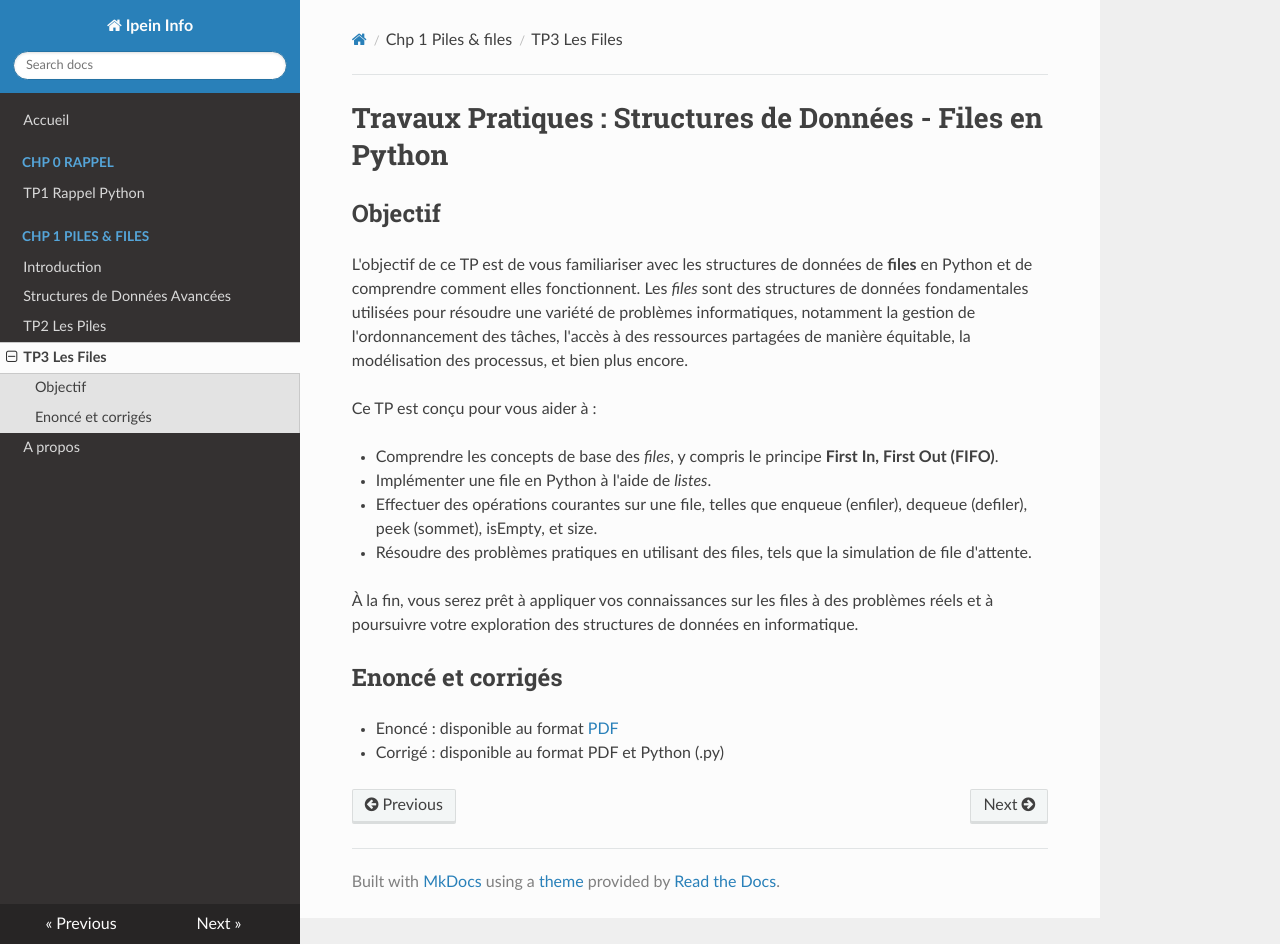
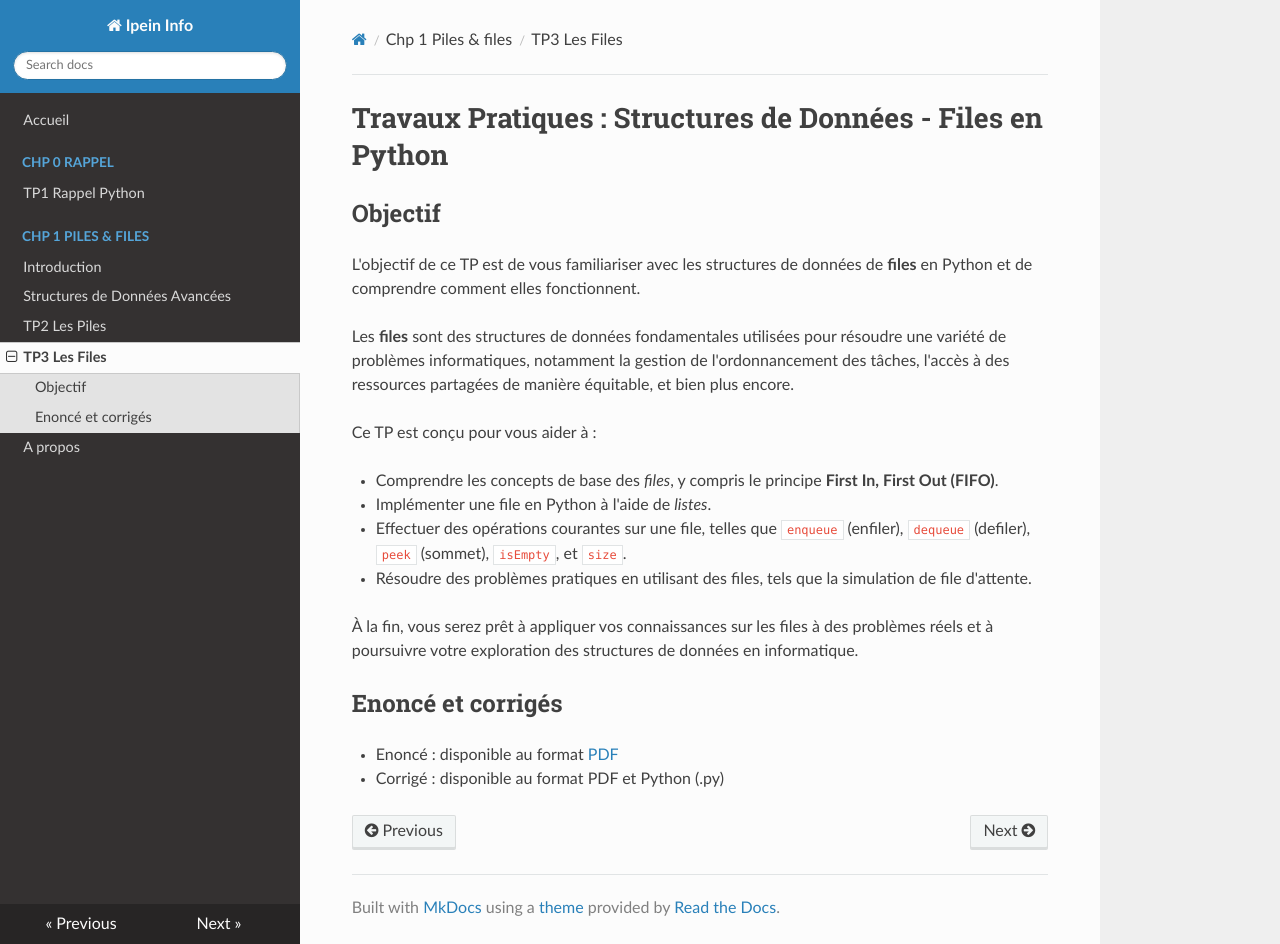
Before and after one commit to anis-saied/ipein, an MkDocs documentation site: the page built from docs/piles-files/file.md, in a window 1280 px wide and 944 px high. Built offline with MkDocs 1.6.1, drawn with Linux system fonts in a browser that asks for light colours; nearby versions of some CDN libraries.

```diff
--- a/docs/piles-files/file.md
+++ b/docs/piles-files/file.md
@@ -10,13 +10,15 @@ date: 24-09-2023
 
 ## Objectif
 
-L'objectif de ce TP est de vous familiariser avec les structures de données de **files** en Python et de comprendre comment elles fonctionnent. Les *files* sont des structures de données fondamentales utilisées pour résoudre une variété de problèmes informatiques, notamment la gestion de l'ordonnancement des tâches, l'accès à des ressources partagées de manière équitable, la modélisation des processus, et bien plus encore.
+L'objectif de ce TP est de vous familiariser avec les structures de données de **files** en Python et de comprendre comment elles fonctionnent.
+
+Les **files** sont des structures de données fondamentales utilisées pour résoudre une variété de problèmes informatiques, notamment la gestion de l'ordonnancement des tâches, l'accès à des ressources partagées de manière équitable, et bien plus encore.
 
 Ce TP est conçu pour vous aider à :
 
 - Comprendre les concepts de base des *files*, y compris le principe **First In, First Out (FIFO)**.
 - Implémenter une file en Python à l'aide de *listes*.
-- Effectuer des opérations courantes sur une file, telles que enqueue (enfiler), dequeue (defiler), peek (sommet), isEmpty, et size.
+- Effectuer des opérations courantes sur une file, telles que `enqueue` (enfiler), `dequeue` (defiler), `peek` (sommet), `isEmpty`, et `size`.
 - Résoudre des problèmes pratiques en utilisant des files, tels que la simulation de file d'attente.
 
 À la fin, vous serez prêt à appliquer vos connaissances sur les files à des problèmes réels et à poursuivre votre exploration des structures de données en informatique.
```
Also changed, not shown: docs/about.md (+2 -0 lines).
